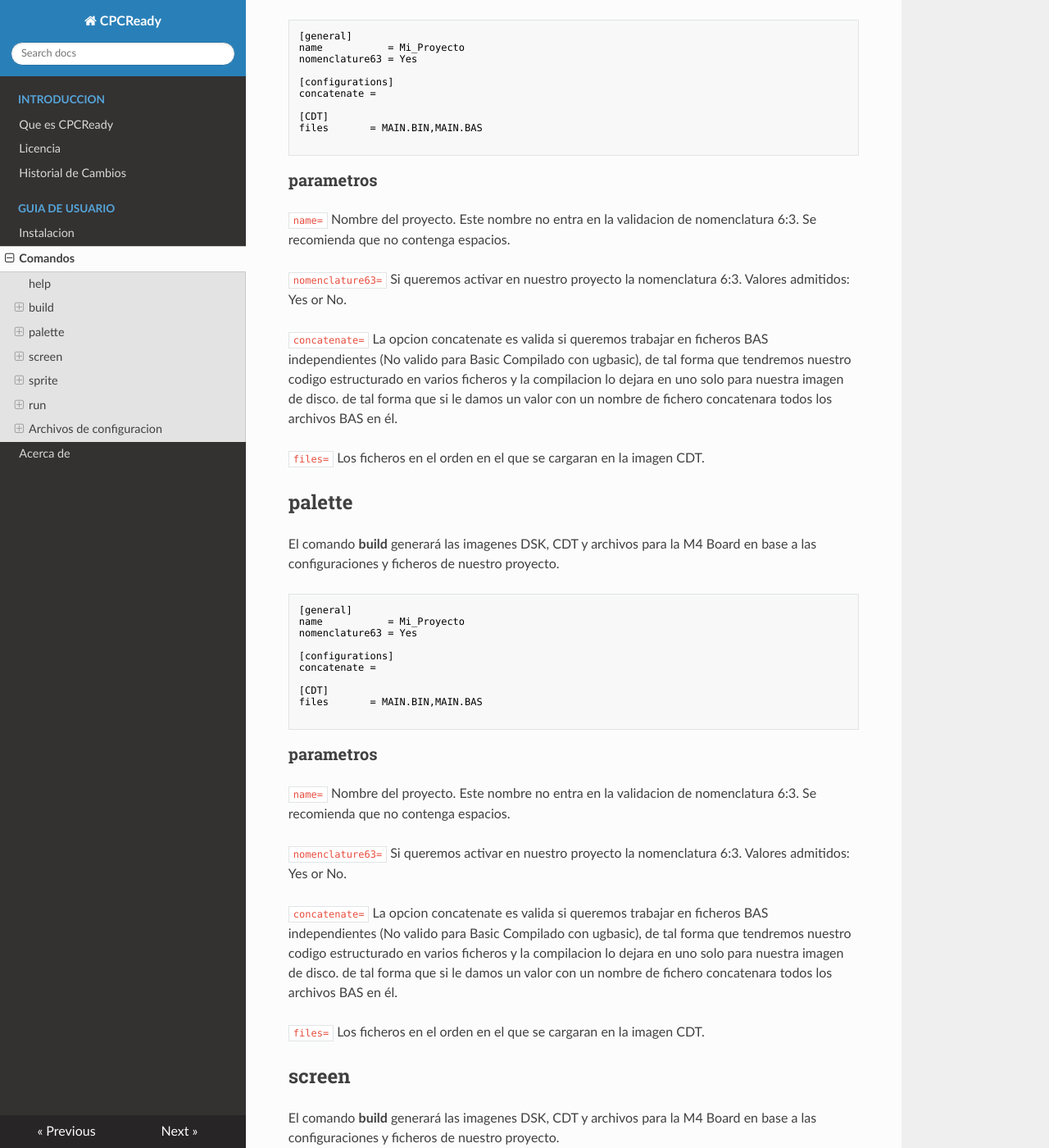
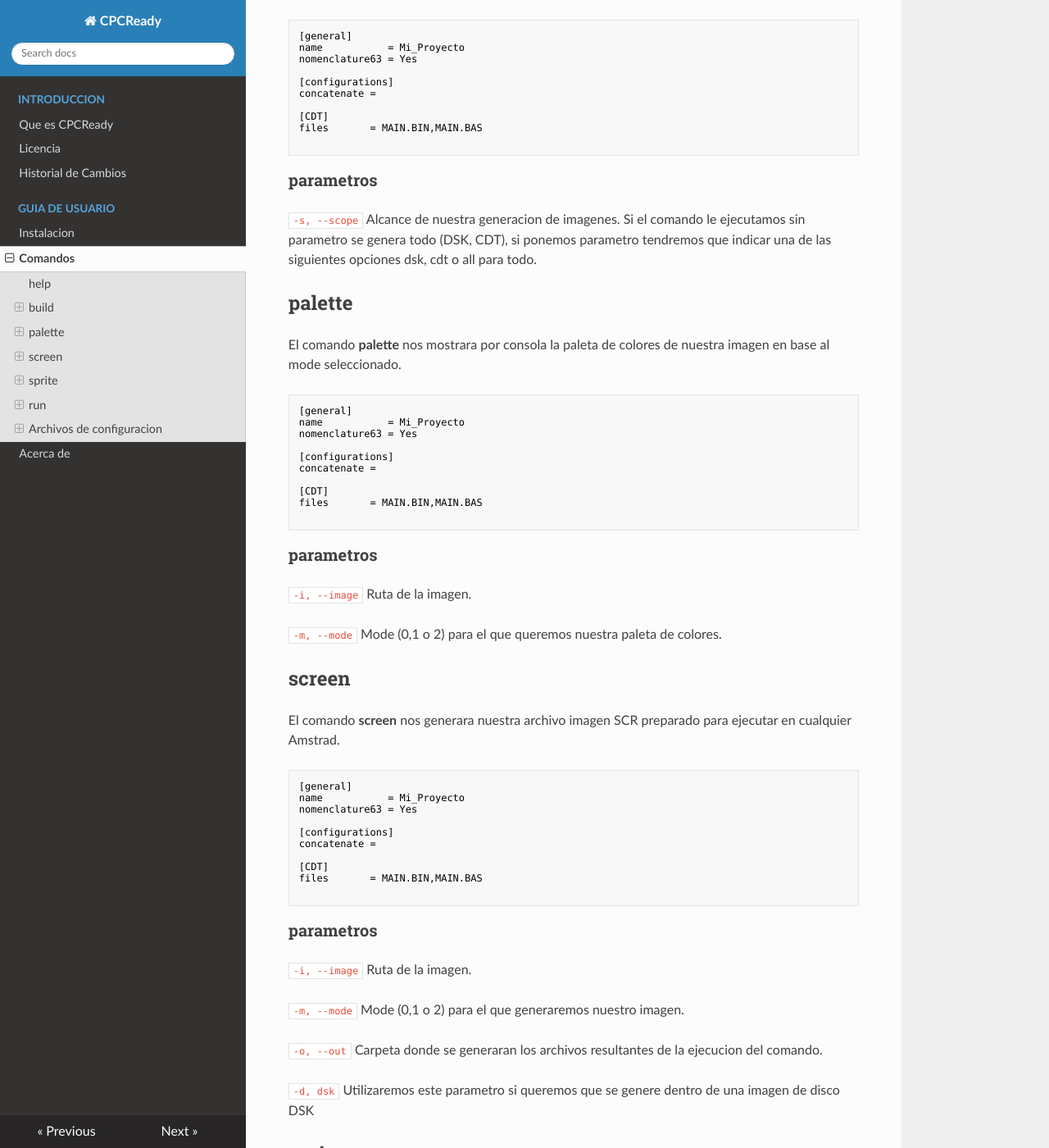
Before and after one commit to CPCReady/doc, an MkDocs documentation site: the page built from docs/comandos.md, in a window 1280 px wide and 1400 px high, scrolled down 1326 px. Shown: the whole window at 82% size. Built offline with MkDocs 1.6.1, drawn with Linux system fonts in a browser that asks for light colours; nearby versions of some CDN libraries; some of the changed text lies outside the part shown.

Commit message:
add commands

````diff
--- a/docs/comandos.md
+++ b/docs/comandos.md
@@ -60,7 +60,32 @@ Options:
 <a name="build"></a>
 ## build
 
-El comando **build** generará las imagenes DSK, CDT y archivos para la M4 Board en base a las configuraciones y ficheros de nuestro proyecto.
+El comando **build** generará las imagenes DSK, CDT y archivos para la M4 Board en base a las configuraciones (cfg) y ficheros de nuestro proyecto.
+
+```sh
+[general]
+name           = Mi_Proyecto
+nomenclature63 = Yes
+
+[configurations]
+concatenate =
+
+[CDT]
+files       = MAIN.BIN,MAIN.BAS
+
+```
+
+
+### parametros
+
+`-s, --scope`
+Alcance de nuestra generacion de imagenes. Si el comando le ejecutamos sin parametro se genera todo (DSK, CDT), si ponemos parametro tendremos que indicar una de las siguientes opciones dsk, cdt o all para todo.
+
+
+<a name="palette"></a>
+## palette
+
+El comando **palette** nos mostrara por consola la paleta de colores de nuestra imagen en base al mode seleccionado.
 
 ```sh
 [general]
@@ -77,22 +102,16 @@ files       = MAIN.BIN,MAIN.BAS
 
 ### parametros
 
-`name=`
-Nombre del proyecto. Este nombre no entra en la validacion de nomenclatura 6:3. Se recomienda que no contenga espacios.
+`-i, --image`
+Ruta de la imagen.
 
-`nomenclature63=`
-Si queremos activar en nuestro proyecto la nomenclatura 6:3. Valores admitidos: Yes or No.
+`-m, --mode`
+Mode (0,1 o 2) para el que queremos nuestra paleta de colores.
 
-`concatenate=`
-La opcion concatenate es valida si queremos trabajar en ficheros BAS independientes (No valido para Basic Compilado con ugbasic), de tal forma que tendremos nuestro codigo estructurado en varios ficheros y la compilacion lo dejara en uno solo para nuestra imagen de disco. de tal forma que si le damos un valor con un nombre de fichero concatenara todos los archivos BAS en él.
+<a name="screen"></a>
+## screen
 
-`files=`
-Los ficheros en el orden en el que se cargaran en la imagen CDT.
-
-<a name="palette"></a>
-## palette
-
-El comando **build** generará las imagenes DSK, CDT y archivos para la M4 Board en base a las configuraciones y ficheros de nuestro proyecto.
+El comando **screen** nos generara nuestra archivo imagen SCR preparado para ejecutar en cualquier Amstrad.
 
 ```sh
 [general]
@@ -109,49 +128,18 @@ files       = MAIN.BIN,MAIN.BAS
 
 ### parametros
 
-`name=`
-Nombre del proyecto. Este nombre no entra en la validacion de nomenclatura 6:3. Se recomienda que no contenga espacios.
+`-i, --image`
+Ruta de la imagen.
 
-`nomenclature63=`
-Si queremos activar en nuestro proyecto la nomenclatura 6:3. Valores admitidos: Yes or No.
+`-m, --mode`
+Mode (0,1 o 2) para el que generaremos nuestro imagen.
 
-`concatenate=`
-La opcion concatenate es valida si queremos trabajar en ficheros BAS independientes (No valido para Basic Compilado con ugbasic), de tal forma que tendremos nuestro codigo estructurado en varios ficheros y la compilacion lo dejara en uno solo para nuestra imagen de disco. de tal forma que si le damos un valor con un nombre de fichero concatenara todos los archivos BAS en él.
+`-o, --out`
+Carpeta donde se generaran los archivos resultantes de la ejecucion del comando.
 
-`files=`
-Los ficheros en el orden en el que se cargaran en la imagen CDT.
+`-d, dsk`
+Utilizaremos este parametro si queremos que se genere dentro de una imagen de disco DSK
 
-<a name="screen"></a>
-## screen
-
-El comando **build** generará las imagenes DSK, CDT y archivos para la M4 Board en base a las configuraciones y ficheros de nuestro proyecto.
-
-```sh
-[general]
-name           = Mi_Proyecto
-nomenclature63 = Yes
-
-[configurations]
-concatenate =
-
-[CDT]
-files       = MAIN.BIN,MAIN.BAS
-
-```
-
-### parametros
-
-`name=`
-Nombre del proyecto. Este nombre no entra en la validacion de nomenclatura 6:3. Se recomienda que no contenga espacios.
-
-`nomenclature63=`
-Si queremos activar en nuestro proyecto la nomenclatura 6:3. Valores admitidos: Yes or No.
-
-`concatenate=`
-La opcion concatenate es valida si queremos trabajar en ficheros BAS independientes (No valido para Basic Compilado con ugbasic), de tal forma que tendremos nuestro codigo estructurado en varios ficheros y la compilacion lo dejara en uno solo para nuestra imagen de disco. de tal forma que si le damos un valor con un nombre de fichero concatenara todos los archivos BAS en él.
-
-`files=`
-Los ficheros en el orden en el que se cargaran en la imagen CDT.
 
 <a name="sprite"></a>
 ## sprite
@@ -174,19 +162,19 @@ files       = MAIN.BIN,MAIN.BAS
 ### parametros
 
 `-i, --image`
-Nombre del proyecto. Este nombre no entra en la validacion de nomenclatura 6:3. Se recomienda que no contenga espacios.
+Ruta de la imagen.
 
 `-m, --mode`
-Si queremos activar en nuestro proyecto la nomenclatura 6:3. Valores admitidos: Yes or No.
+Mode (0,1 o 2) para el que generaremos nuestro sprite.
 
 `-o, --out`
-La opcion concatenate es valida si queremos trabajar en ficheros BAS independientes (No valido para Basic Compilado con ugbasic), de tal forma que tendremos nuestro codigo estructurado en varios ficheros y la compilacion lo dejara en uno solo para nuestra imagen de disco. de tal forma que si le damos un valor con un nombre de fichero concatenara todos los archivos BAS en él.
+Carpeta donde se generaran los archivos resultantes de la ejecucion del comando.
 
 `-h, height`
-Los ficheros en el orden en el que se cargaran en la imagen CDT.
+Ancho de nuestro sprite en pixeles.
 
 `-w, width`
-Los ficheros en el orden en el que se cargaran en la imagen CDT.
+Altura de nuestro sprite en pixeles.
 
 <a name="run"></a>
 ## run
````
